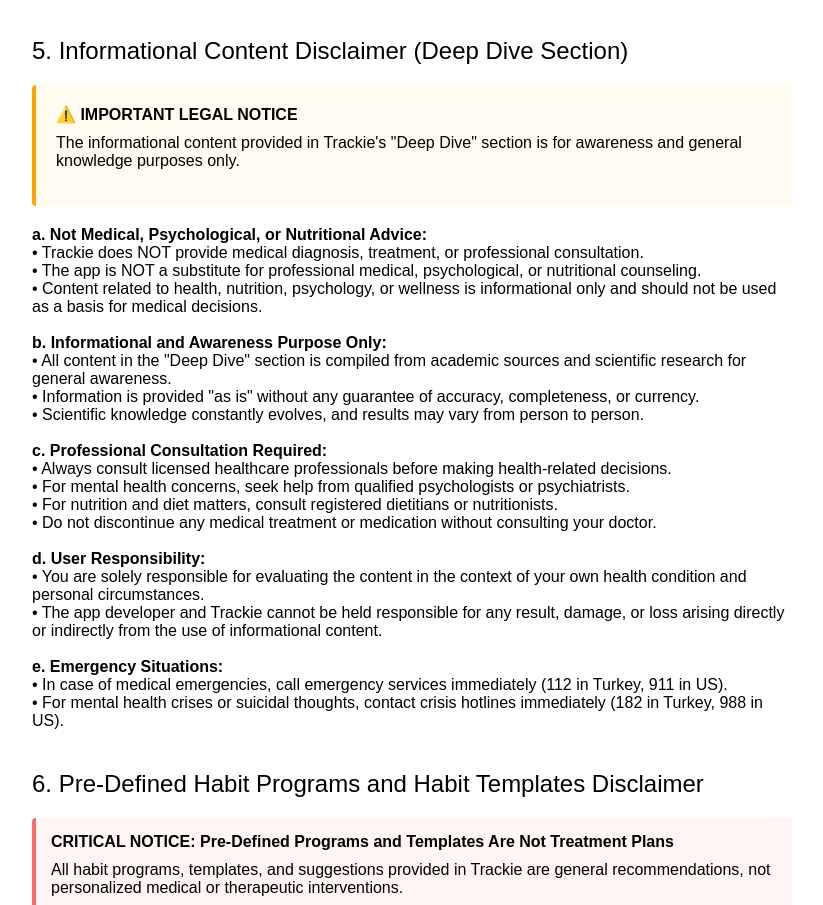
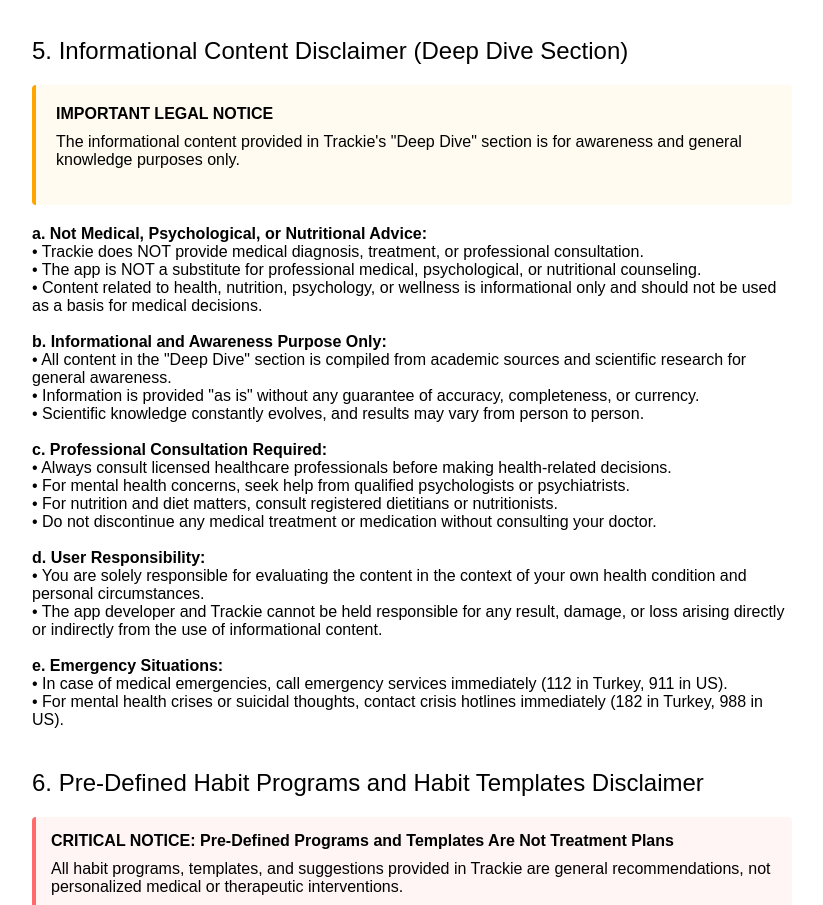
Before and after one commit to trackie-app/trackie-app.github.io, a plain HTML site: page terms-of-use.html in a window 1280 px wide. Shown: the part 1624-2529 px from the top of the page, without its empty margins (228-1051 px from the left). Drawn offline with Linux system fonts and the light colour scheme.

Commit message:
Update terms-of-use.html

```diff
--- a/terms-of-use.html
+++ b/terms-of-use.html
@@ -171,7 +171,7 @@
 
         <h2>5. Informational Content Disclaimer (Deep Dive Section)</h2>
         <div class="disclaimer-box">
-            <strong>⚠️ IMPORTANT LEGAL NOTICE</strong>
+            <strong>IMPORTANT LEGAL NOTICE</strong>
             <p style="margin-top: 10px;">The informational content provided in Trackie's "Deep Dive" section is for awareness and general knowledge purposes only.</p>
         </div>
 
```
